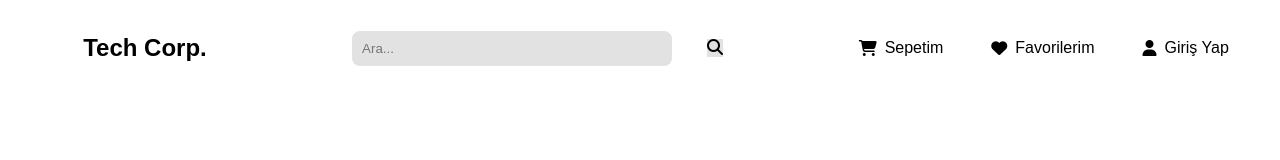
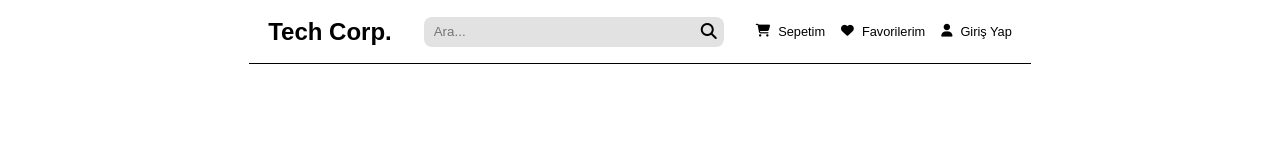
Before and after one commit to mahirdurmaz/tech-company-web-project, a plain HTML site: page index.html in a window 1280 px wide. Drawn offline with Linux system fonts and the light colour scheme; a web font is replaced by a local one.

Commit message:
header finished

```diff
--- a/css/home.css
+++ b/css/home.css
@@ -12,55 +12,77 @@ html {
   padding: 0;
   margin: 0;
   box-sizing: border-box;
+  font-family: "Inter var", sans-serif;
 }
 
-nav {
+body {
+  overflow: auto;
+}
+
+.wrapper {
   display: flex;
   justify-content: center;
-  margin-top: 16px;
+  height: 12vh;
 }
 
 header {
-  width: 60%;
   padding: 1.2rem;
   display: flex;
   flex-direction: row;
   justify-content: space-between;
   align-items: center;
   height: 8vh;
+  border-bottom: 1px solid black;
+  white-space: nowrap;
+  overflow: hidden;
+  text-overflow: ellipsis;
 }
 
 .header-title {
-  margin-left: 4rem;
   font-weight: 900;
+  margin-right: 2rem;
+}
+
+form {
+  width: 300px;
+  margin-right: 2rem;
+  display: flex;
+  justify-content: space-between;
+  align-items: center;
+}
+
+.header-search {
+  width: 90%;
+  height: 30px;
+  background-color: rgb(226, 226, 226);
+  padding: 10px;
+  border: none;
+  border-radius: 8px 0 0 8px;
+  font-family: "Inter var", sans-serif;
+}
+
+.header-search:focus {
+  outline: none;
 }
 
 .header-search-btn {
-  position: relative;
+  width: 10%;
+  min-width: 26px;
+  height: 30px;
+  cursor: pointer;
+  border: none;
+  border-radius: 0 8px 8px 0;
   background-color: rgb(226, 226, 226);
-  right: 6.3vh;
-  border: none;
   font-size: 1rem;
-}
-
-.header-search {
-  margin-left: 60px;
-  background-color: rgb(226, 226, 226);
-  padding: 10px;
-  border: none;
-  border-radius: 8px;
-  font-family: "Inter var", sans-serif;
-  width: 20rem;
-  display: flex;
-  justify-content: center;
-  align-items: center;
+  justify-content: flex-end;
 }
 
 .header-buttons {
-  margin-right: 2rem;
+  transition: all 0.5s;
   display: flex;
-  gap: 3rem;
+  gap: 1rem;
   align-items: flex-end;
+  font-size: 0.8rem;
 }
 
 .header-buttons a {
@@ -72,20 +94,35 @@ header {
   align-items: center;
 }
 
-@media screen and (max-width: 1744px) {
-  header {
-    width: 70%;
+.header-buttons-small {
+  display: none;
+  gap: 1rem;
+  align-items: flex-end;
+  font-size: 1rem;
+}
+
+.header-buttons-small a {
+  display: flex;
+  text-decoration: none;
+  color: black;
+  gap: 8px;
+  align-items: center;
+}
+
+@media screen and (max-width: 760px) {
+  .header-buttons {
+    display: none;
+  }
+  .header-buttons-small {
+    display: flex;
   }
 }
 
-@media screen and (max-width: 1498px) {
-  header {
-    width: 80%;
-  }
-}
-
-@media screen and (max-width: 1498px) {
+@media screen and (max-width: 1000px) {
   header {
     width: 100%;
   }
+  form {
+    width: 400px;
+  }
 }
--- a/index.html
+++ b/index.html
@@ -11,20 +11,26 @@
 </head>
 
 <body>
-    <nav>
+    <div class="wrapper">
         <header>
-            <h1 class="header-title">Tech Corp.</h1>
-            <input class="header-search" type="search" name="" id="" placeholder="Ara...">
-            <button class="header-search-btn">
-                <i class="fa-solid fa-magnifying-glass"></i>
-            </button>
+            <h2 class="header-title">Tech Corp.</h2>
+            <form>
+                <input class="header-search" type="search" name="" id="" placeholder="Ara...">
+                <button class="header-search-btn"><i class="fa-solid fa-magnifying-glass"></i></button>
+            </form>
             <div class="header-buttons">
                 <a href="#"> <i class="fa-solid fa-cart-shopping"></i> Sepetim</a>
                 <a href="#"> <i class="fa-solid fa-heart"></i> Favorilerim</a>
                 <a href="#"> <i class="fa-solid fa-user"></i> Giriş Yap</a>
             </div>
+
+            <div class="header-buttons-small">
+                <a href="#"> <i class="fa-solid fa-cart-shopping"></i></a>
+                <a href="#"> <i class="fa-solid fa-heart"></i></a>
+                <a href="#"> <i class="fa-solid fa-user"></i></a>
+            </div>
         </header>
-    </nav>
+    </div>
 </body>
 
 </html>
```
